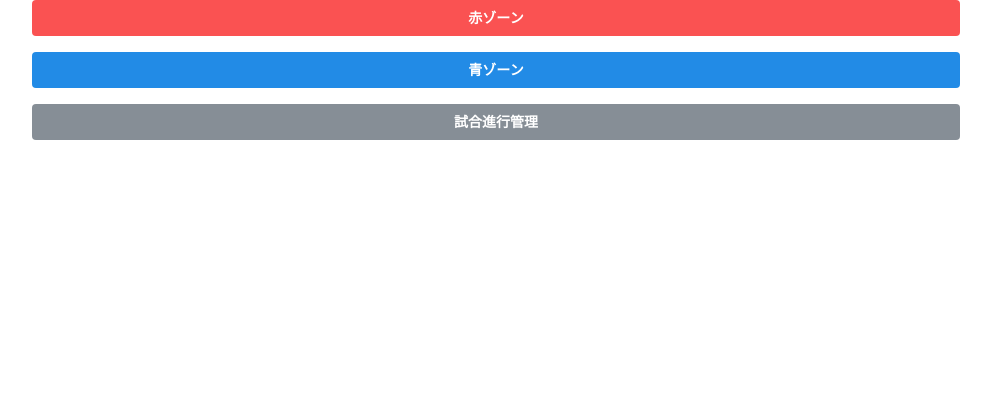
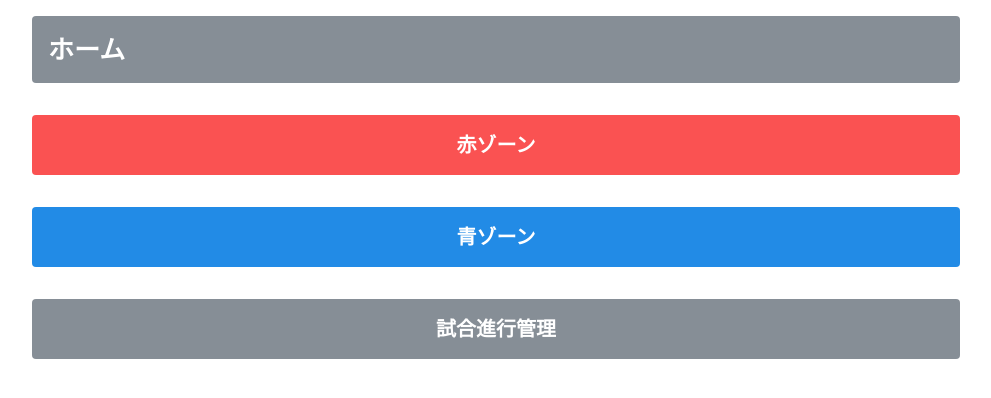
Before and after one commit to reopeo/Tourobo2025_game-companion, a React (Vite) app: page / in a window 1280 px wide. Shown: the top 398 px of the page, without its empty margins (144-1135 px from the left). Built offline with nearby package versions, Linux system fonts and the light colour scheme.

Commit message:
色々追加

```diff
--- a/src/Home.tsx
+++ b/src/Home.tsx
@@ -1,17 +1,23 @@
-import { Button, Container, Stack } from '@mantine/core';
+import { Button, Container, Paper, Stack, Title } from '@mantine/core';
 import { Link } from 'react-router-dom';
 
 export function Home() {
   return (
     <Container>
-      <Stack>
-        <Button color="red" component={Link} to="red">
+      <Stack gap="xl" mt="md" mb="md">
+        <Paper p="md" bg="gray">
+          <Title size="h2" c="white">
+            ホーム
+          </Title>
+        </Paper>
+
+        <Button color="red" component={Link} to="red" size="xl">
           赤ゾーン
         </Button>
-        <Button color="blue" component={Link} to="blue">
+        <Button color="blue" component={Link} to="blue" size="xl">
           青ゾーン
         </Button>
-        <Button color="gray" component={Link} to="manage">
+        <Button color="gray" component={Link} to="manage" size="xl">
           試合進行管理
         </Button>
       </Stack>
--- a/src/Manage.tsx
+++ b/src/Manage.tsx
@@ -1,3 +1,17 @@
+import { Container, Stack, Paper, Title, Button } from '@mantine/core';
+
 export function Manage() {
-  return <></>;
+  return (
+    <Container>
+      <Stack gap="xl" mt="md" mb="md">
+        <Paper p="md" bg="gray">
+          <Title size="h2" c="white">
+            試合進行管理
+          </Title>
+        </Paper>
+
+        <Button size="xl">試合結果確定</Button>
+      </Stack>
+    </Container>
+  );
 }
```
